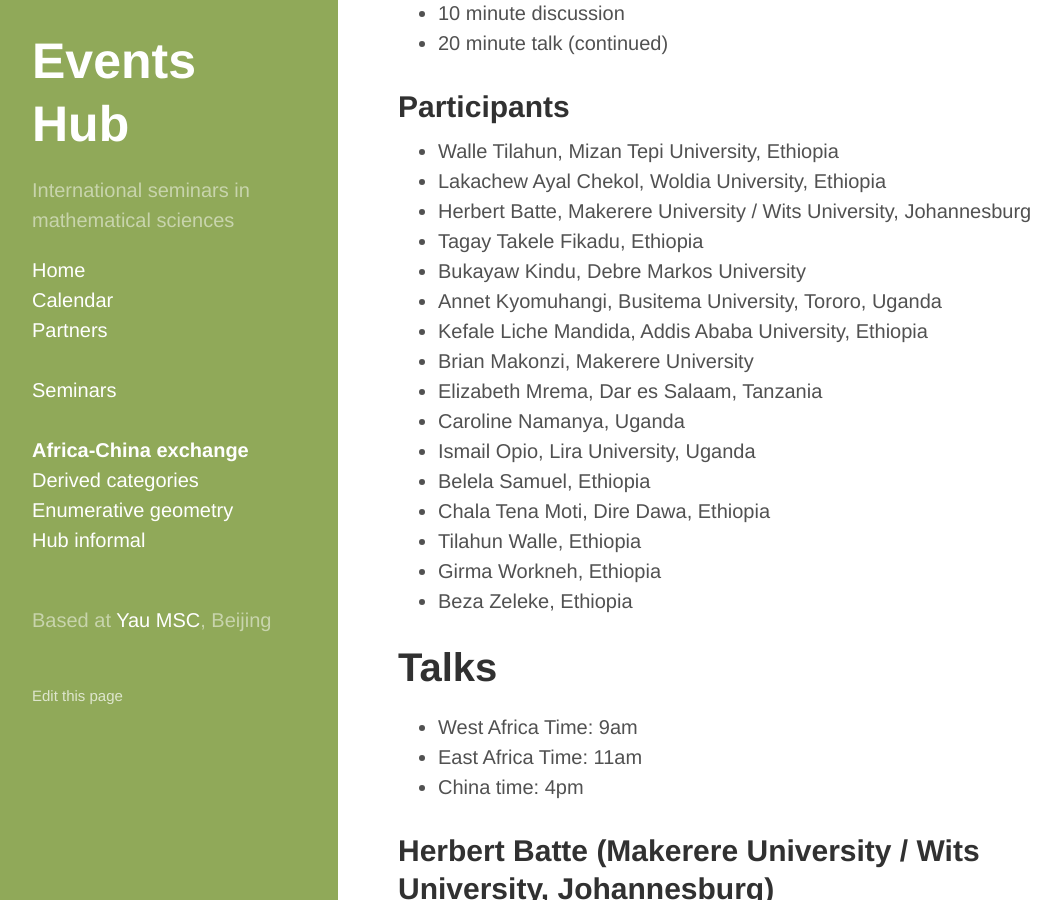
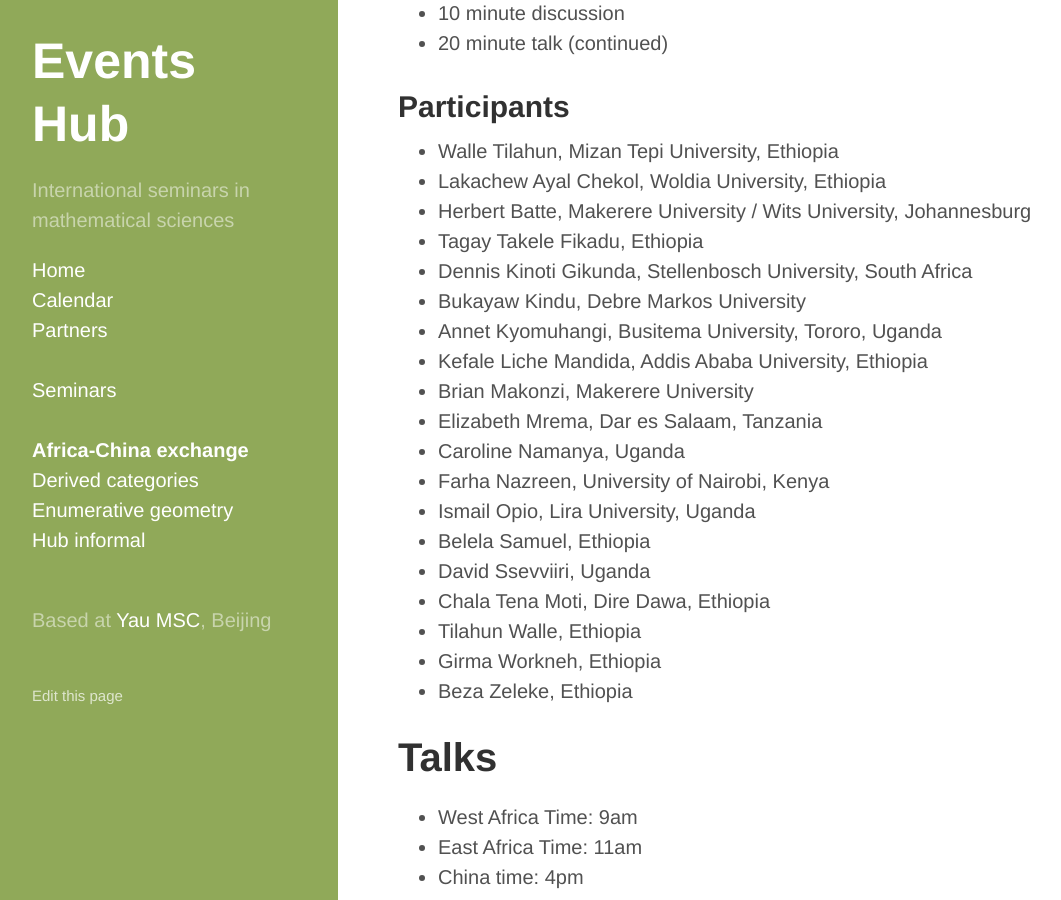
Before and after one commit to yau-msc-events/yau-msc-events.github.io, a Jekyll site: the page built from seminar-ac.md, in a window 1280 px wide and 900 px high, scrolled down 482 px. Shown: the whole window, without its empty margins (2-1063 px from the left). Built offline with Jekyll 4.4.1, drawn with Linux system fonts in a browser that asks for light colours.

Commit message:
Update seminar-ac.md

```diff
--- a/seminar-ac.md
+++ b/seminar-ac.md
@@ -24,14 +24,17 @@ We plan to use the following format, to promote conversation in online setting.
 * Lakachew Ayal Chekol, Woldia University, Ethiopia
 * Herbert	Batte,	Makerere University / Wits University, Johannesburg
 * Tagay Takele Fikadu, Ethiopia
+* Dennis Kinoti	Gikunda, Stellenbosch University, South Africa
 * Bukayaw	Kindu, Debre Markos University
 * Annet	Kyomuhangi, Busitema University, Tororo, Uganda
 * Kefale Liche Mandida, Addis Ababa University, Ethiopia
 * Brian Makonzi, Makerere University
 * Elizabeth Mrema, Dar es Salaam, Tanzania
 * Caroline Namanya, Uganda
+* Farha	Nazreen, University of Nairobi, Kenya
 * Ismail Opio, Lira University, Uganda
 * Belela Samuel, Ethiopia
+* David	Ssevviiri, Uganda
 * Chala	Tena Moti, Dire Dawa, Ethiopia
 * Tilahun Walle, Ethiopia
 * Girma	Workneh, Ethiopia
```
